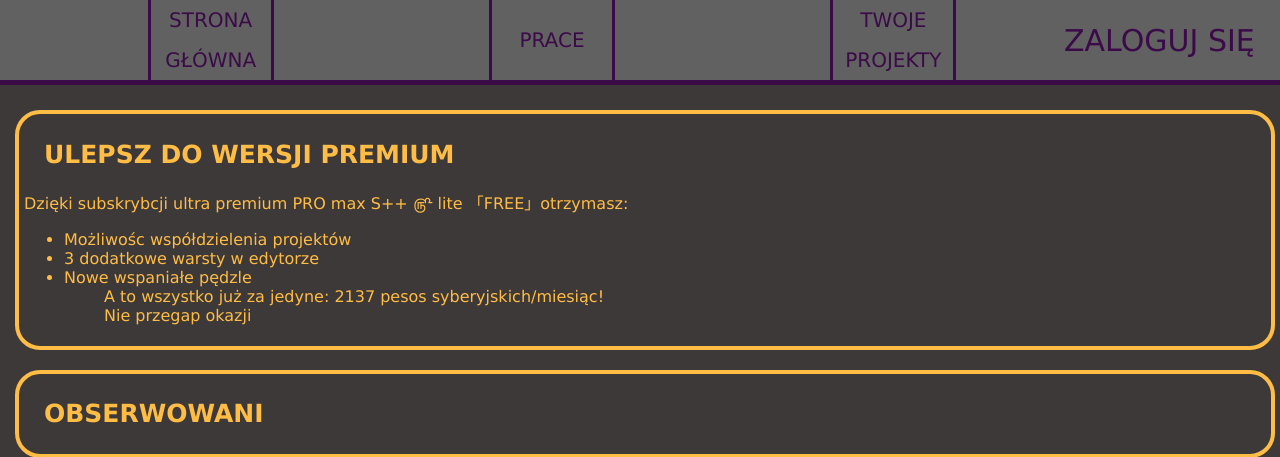
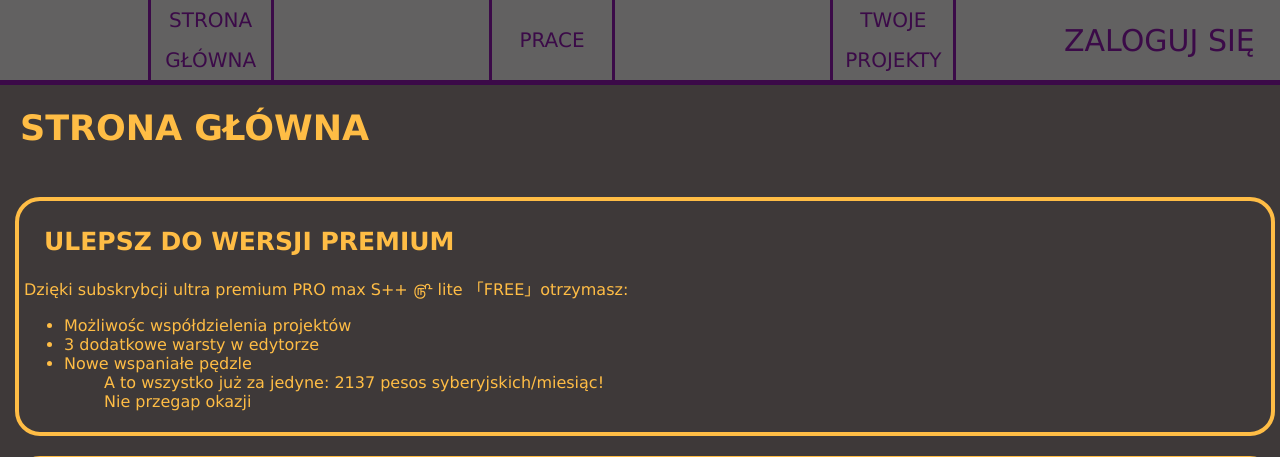
Before and after one commit to trzeciak20p/notatnik_onlline, a PHP site: page / in a window 1280 px wide. Shown: the top 457 px of the page. Run offline with PHP 8.4, Linux system fonts and the light colour scheme.

Commit message:
h1 dodane

```diff
--- a/forum.php
+++ b/forum.php
@@ -23,6 +23,10 @@
         require('nav_login_icon.php');
         ?>
     </nav>
+
+    <header>
+        <h1>FORUM</h1>
+    </header>
 
     <main>
 
--- a/index.php
+++ b/index.php
@@ -22,6 +22,10 @@
         require('nav_login_icon.php');
         ?>
     </nav>
+
+    <header>
+        <h1>Strona główna</h1>
+    </header>
 
     <main>
 
--- a/projects.php
+++ b/projects.php
@@ -23,6 +23,10 @@
         ?>
     </nav>
 
+    <header>
+        <h1>Projekty</h1>
+    </header>
+
     <main>
         <article id="search_field">
             <label>
--- a/projects_loader.php
+++ b/projects_loader.php
@@ -26,8 +26,7 @@ if( !isset($_SESSION["login"]) ){
     foreach($f as $key => $value){
         if($value != "." && $value != ".."){
             echo "
-                    <input type='submit' name='open_project' value=". $value ." >
-
+                <input type='submit' name='open_project' value=". $value ." >
             ";
 
         }
--- a/style.css
+++ b/style.css
@@ -63,6 +63,14 @@ nav a[href="login.php"]:hover{
 a{
     text-decoration: none;
     color: wheat;
+}
+header{
+    width: 100%;
+}
+header h1{
+    margin-left: 20px;
+    font-size: 35px;
+    text-transform: uppercase;
 }
 main{
     margin-left: 10px;
```
